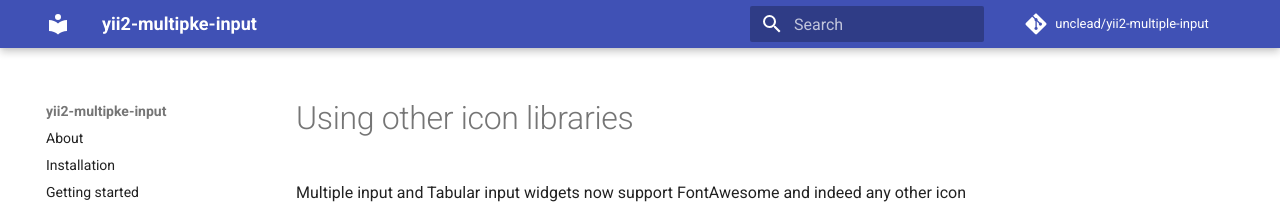
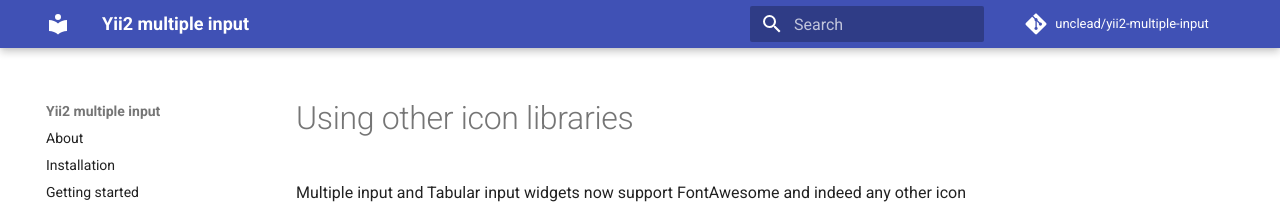
Before and after one commit to unclead/yii2-multiple-input, an MkDocs documentation site: the page built from docs/icons.md, in a window 1280 px wide. Shown: the top 208 px of the page. Built offline with MkDocs 1.6.1 and Material for MkDocs 9.7.7, drawn with Linux system fonts in a browser that asks for light colours; comment, search, counter and statistics services are not loaded.

Commit message:
fix docs

````diff
--- a/docs/icons.md
+++ b/docs/icons.md
@@ -30,7 +30,7 @@ public $iconMap = [
 ];
 ```
 
-1. Set the preferred icon source
+3. Set the preferred icon source
 
 ```text
     public $iconSource = 'my-amazing-icons';
--- a/mkdocs.yml
+++ b/mkdocs.yml
@@ -1,4 +1,4 @@
-site_name: yii2-multipke-input
+site_name: Yii2 multiple input
 site_description: 'Yii2 widget to handle multiple inputs for an attribute of a model'
 site_author: 'Eugene Tupikov'
 docs_dir: docs/
````
